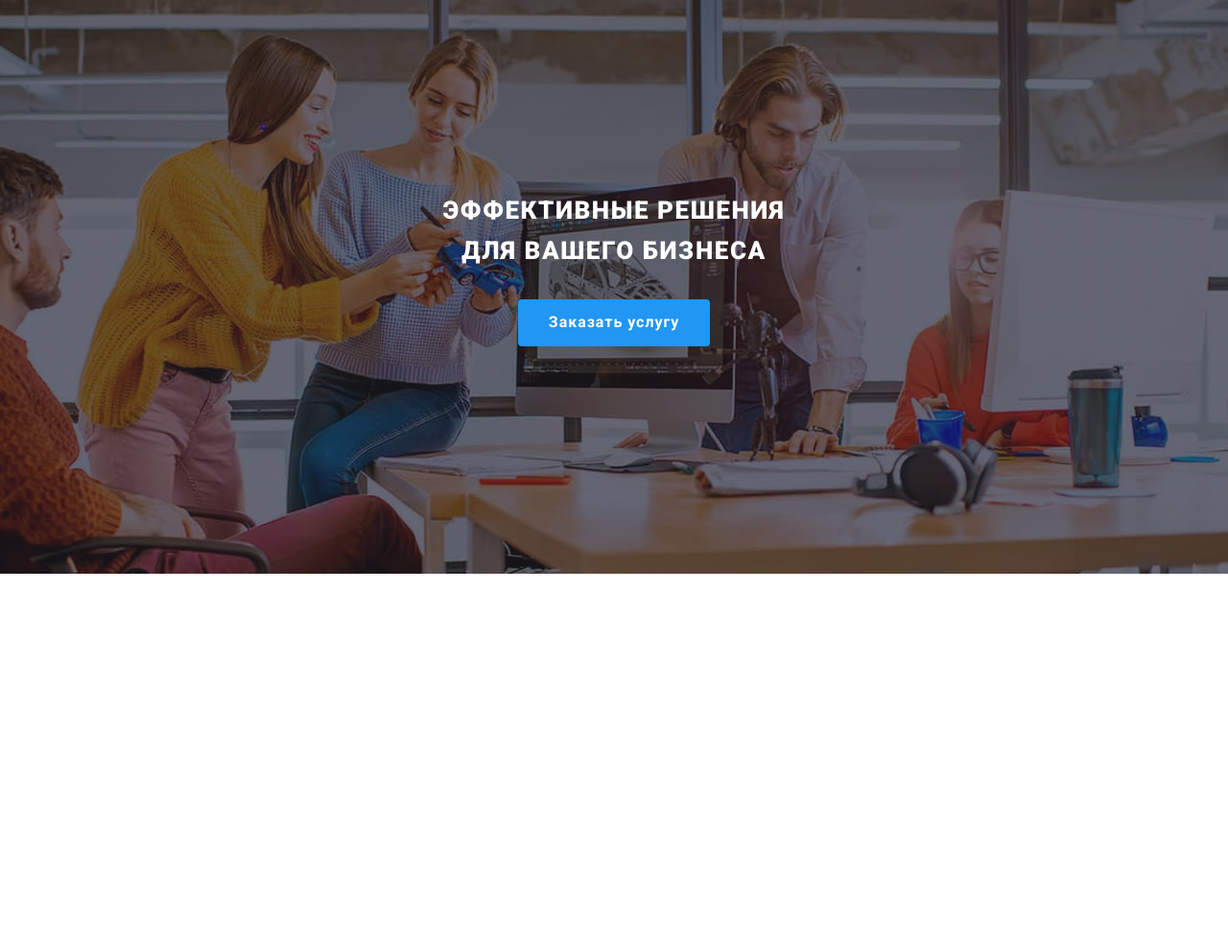
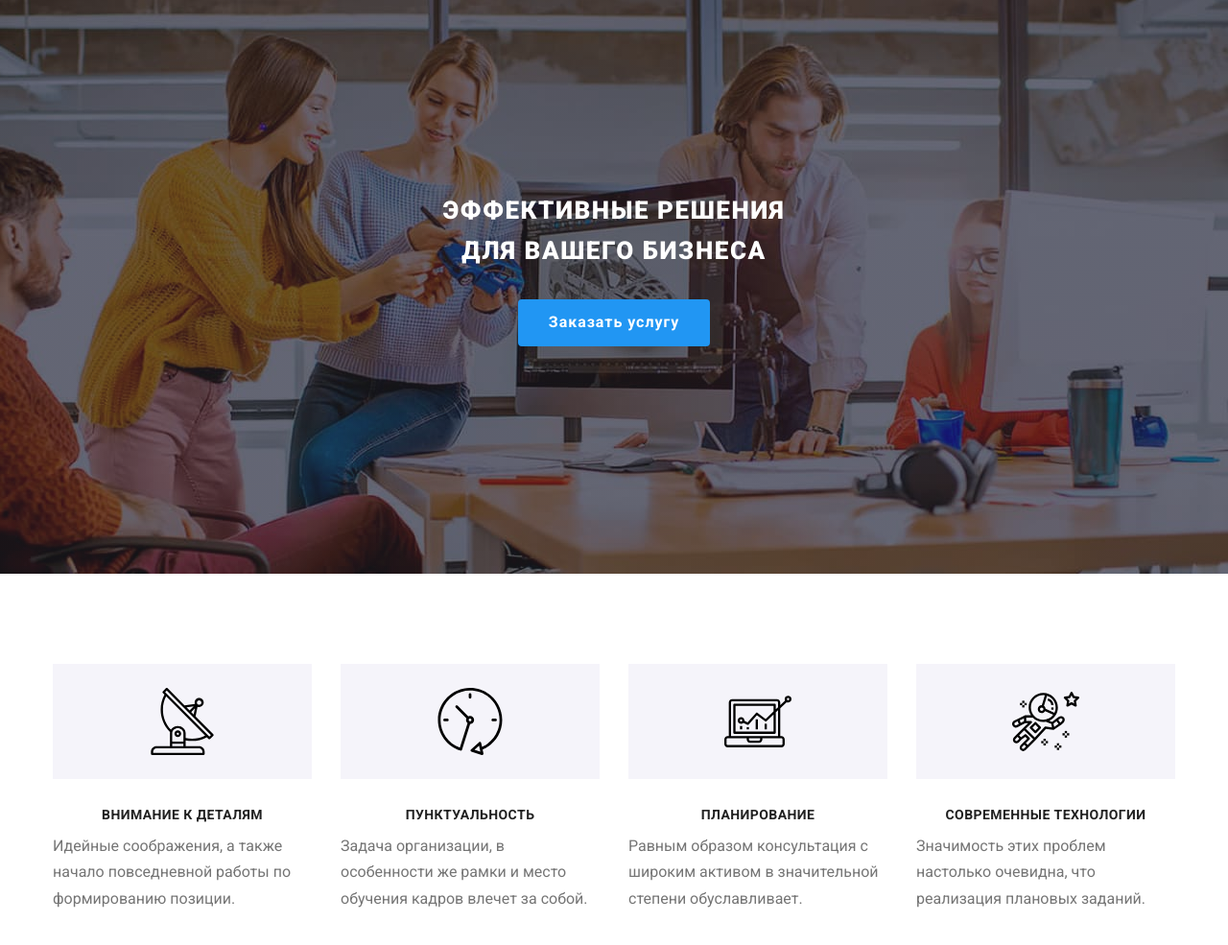
Before and after one commit to 1Anka1/goit-markup-hw-08, a plain HTML site: page index.html in a window 1280 px wide. Shown: the part 83-1068 px from the top of the page at 96% size. Before the commit the page ends 800 px from the top, so only its background shows below. Drawn offline with nearby package versions, Linux system fonts and the light colour scheme.

Commit message:
Section about us done

```diff
--- a/index.html
+++ b/index.html
@@ -150,7 +150,7 @@
             </div>
         </section>
     <!-- ABOUT US -->
-        <!-- <section class="about">
+       <section class="about">
             <div class="container">
                 <h2 hidden>Что для нас главное в работе</h2>
             <ul class="about-list list">
--- a/sass/layout/_about.scss
+++ b/sass/layout/_about.scss
@@ -1,45 +1,9 @@
 .about{
-    font-size: 14px;
-    letter-spacing: 0.03em;
-
-    @media screen and (min-width:480px) {
-        padding-bottom: 60px;
-        padding-top: 60px;
-    }
+    padding-bottom: 60px;
+    padding-top: 60px;
 }
-// padding-top: 94px;
-// padding-bottom: 94px;
-// }
-// .about-list{
-//     display: flex;
-// }
-
-.about-item{
-    // width: 270px;
-    // &:not(:last-child){
-    //     margin-right: 30px;
-    // }
-    &:not(:last-child){
-        @media screen and (min-width:480px){
-            margin-bottom: 30px;
-        }
-    }
-}
-
-.about-item-title{
-
-    margin-bottom: 10px;
-    line-height: 1.14;
-    font-weight: 700;
-    text-transform: uppercase;
-
-    @media screen and (min-width:480px){
-        text-align: center;
-    }
-}
-.about-text-item{
-    line-height: 1.71;
-    color: var(--second-text-color);
+.about-item:not(:last-child){
+    margin-bottom: 30px;
 }
 .wrap-about-icon{
     display: flex;
@@ -49,3 +13,39 @@
     height: 120px;
     background-color: var(--background-color-icon);
 }
+.about-item-title{
+    margin-bottom: 10px;
+
+    font-weight: 700;
+    font-size: 14px;
+    letter-spacing: 0.03em;
+    line-height: 1.14;
+    text-transform: uppercase;
+    text-align: center;
+}
+.about-text-item{
+    line-height: 1.71;
+    color: var(--second-text-color);
+}
+@media screen and (min-width:768px) {
+    .about-list{
+        display: flex;
+        flex-wrap: wrap;
+        margin-top: -30px;
+        margin-left: -30px;
+    }
+    .about-item{
+    flex-basis: calc((100% - 2*30px) / 2);
+    margin-top: 30px;
+    margin-left: 30px;
+    }
+}
+@media screen and (min-width: 1200px){
+    .about{
+    padding-top: 94px;
+    padding-bottom: 94px;
+    }
+    .about-item{
+    flex-basis: calc((100% - 120px) / 4);
+    }
+}
```
Also changed, not shown: css/main.css, css/main.min.css, 2 other files.
